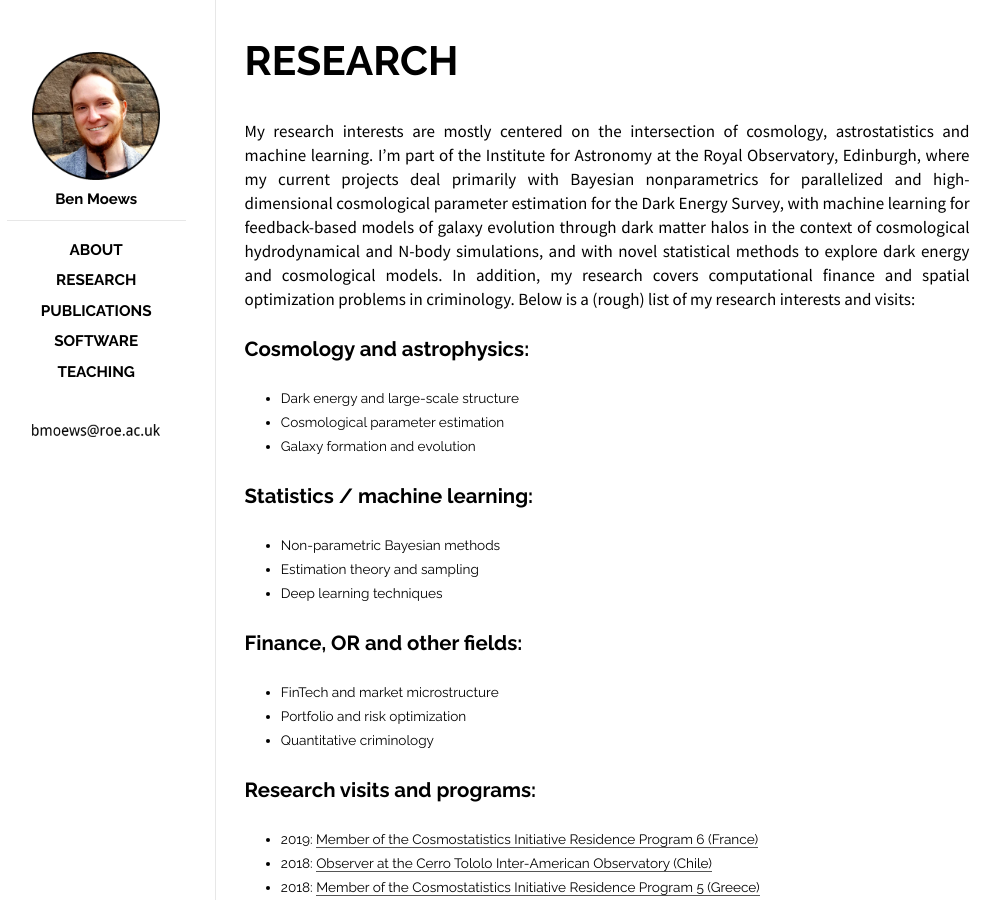
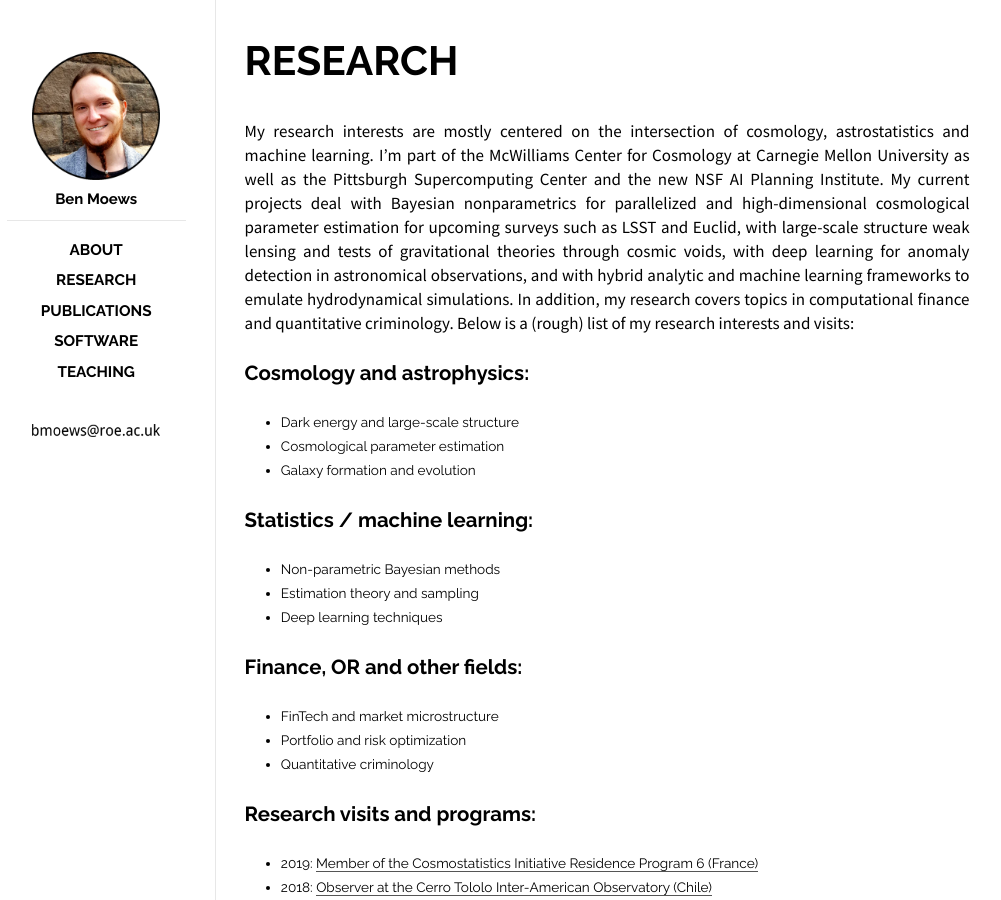
Before and after one commit to moews/moews.github.io, a Jekyll site: the page built from _posts/2017-03-26-research.md, in a window 1280 px wide. Shown: the whole page, without its empty margins (143-1144 px from the left). Built offline with Jekyll 4.4.1, drawn with Linux system fonts in a browser that asks for light colours.

Commit message:
Update 2017-03-26-research.md

```diff
--- a/_posts/2017-03-26-research.md
+++ b/_posts/2017-03-26-research.md
@@ -7,7 +7,7 @@
 ---
 
 <br>
-My research interests are mostly centered on the intersection of cosmology, astrostatistics and machine learning. I'm part of the Institute for Astronomy at the Royal Observatory, Edinburgh, where my current projects deal primarily with Bayesian nonparametrics for parallelized and high-dimensional cosmological parameter estimation for the Dark Energy Survey, with machine learning for feedback-based models of galaxy evolution through dark matter halos in the context of cosmological hydrodynamical and N-body simulations, and with novel statistical methods to explore dark energy and cosmological models. In addition, my research covers computational finance and spatial optimization problems in criminology. Below is a (rough) list of my research interests and visits:
+My research interests are mostly centered on the intersection of cosmology, astrostatistics and machine learning. I’m part of the McWilliams Center for Cosmology at Carnegie Mellon University as well as the Pittsburgh Supercomputing Center and the new NSF AI Planning Institute. My current projects deal with Bayesian nonparametrics for parallelized and high-dimensional cosmological parameter estimation for upcoming surveys such as LSST and Euclid, with large-scale structure weak lensing and tests of gravitational theories through cosmic voids, with deep learning for anomaly detection in astronomical observations, and with hybrid analytic and machine learning frameworks to emulate hydrodynamical simulations. In addition, my research covers topics in computational finance and quantitative criminology. Below is a (rough) list of my research interests and visits:
 
 ## Cosmology and astrophysics:
 
```
